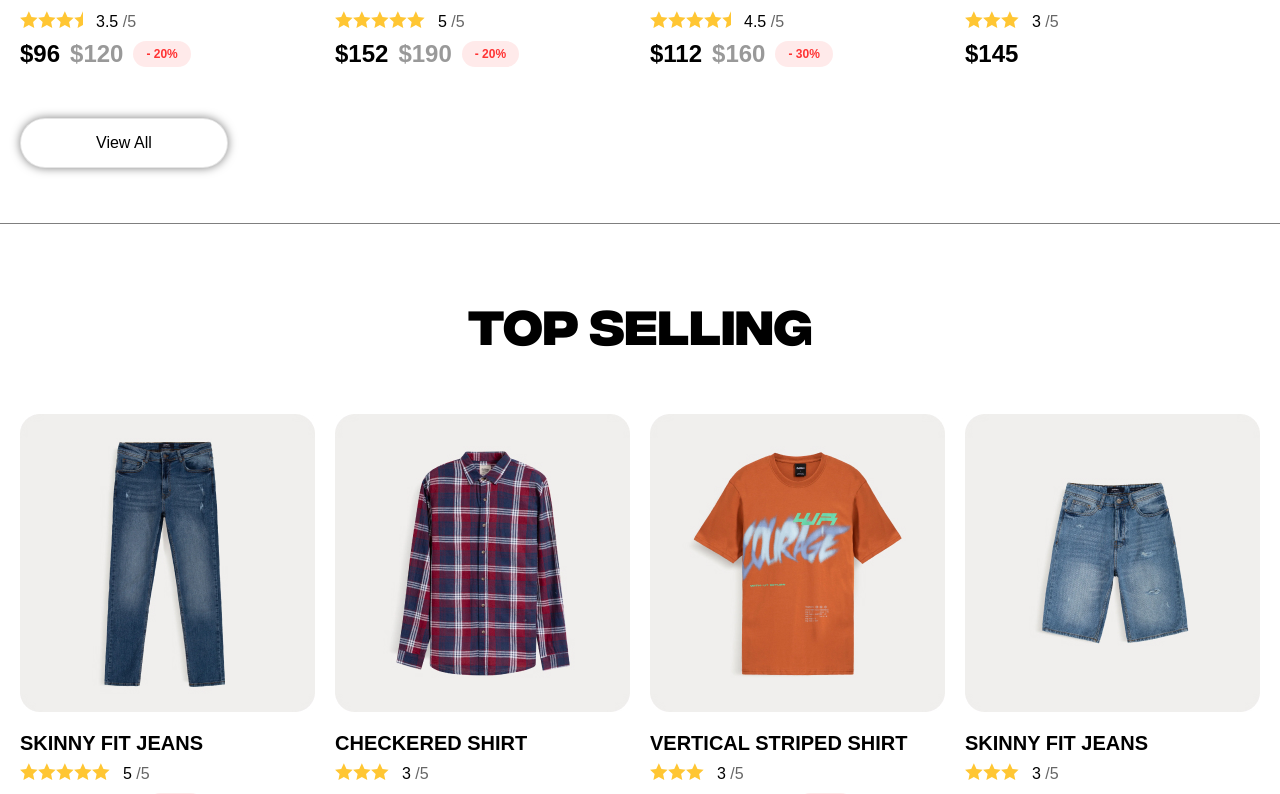
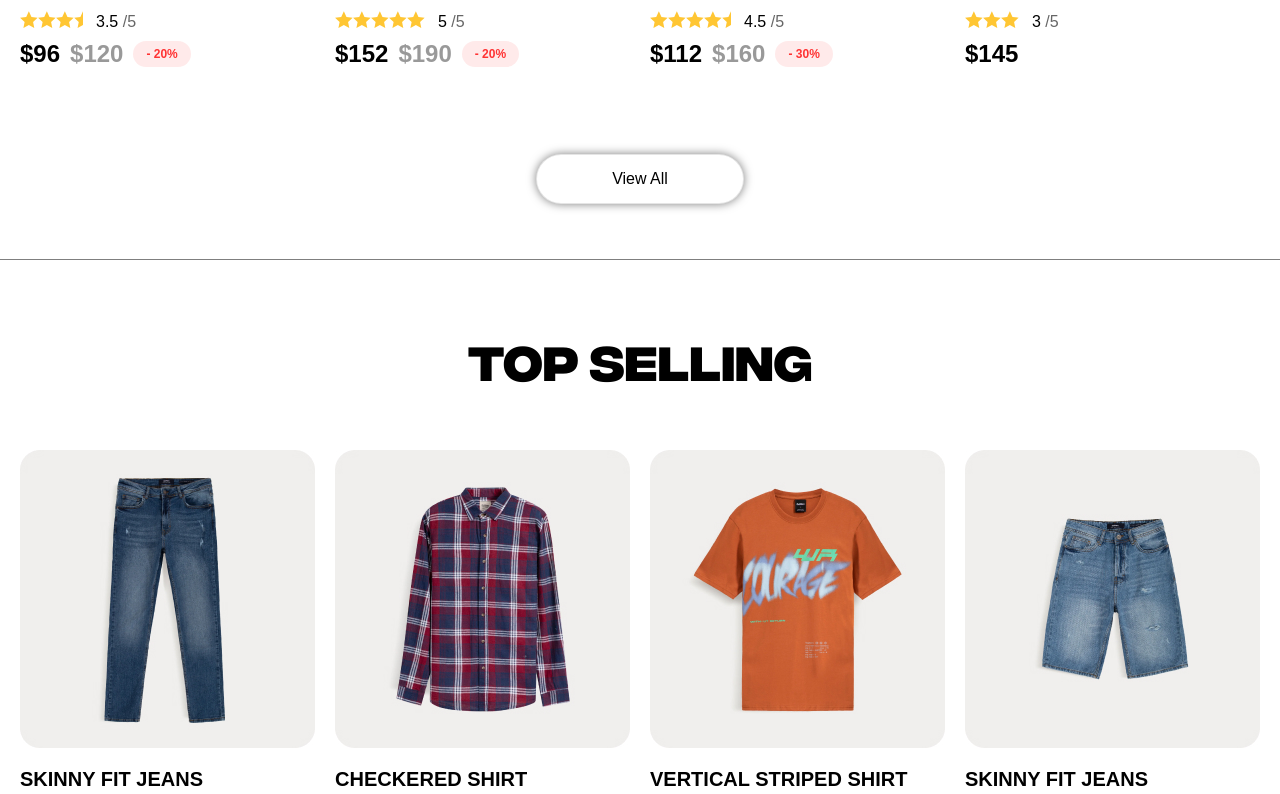
Before and after one commit to Naumilya/Shop.co, a Vue app: page / in a window 1280 px wide. Shown: the part 1526-2320 px from the top of the page. Built offline with nearby package versions, Linux system fonts and the light colour scheme; a web font is replaced by a local one.

Commit message:
feat: add button

```diff
--- a/src/components/common/ProductCardsTemplate/ProductCards.vue
+++ b/src/components/common/ProductCardsTemplate/ProductCards.vue
@@ -9,7 +9,11 @@
           :product="cardProduct"
         />
       </div>
-      <BaseButton class="button_white" :path="'/shop'">View All</BaseButton>
+      <div :class="$style.buttonContainer">
+        <BaseButton :class="$style.productCardsButton" class="button_white" :path="'/shop'">
+          View All
+        </BaseButton>
+      </div>
     </div>
   </section>
 </template>
@@ -58,6 +62,15 @@ onMounted(async () => {
   @include fonts.text-headline-h2;
 }
 
+.buttonContainer {
+  display: flex;
+  justify-content: center;
+  margin-top: 36px;
+}
+
+.productCardsButton {
+}
+
 .containerCards {
   display: flex;
   gap: 20px;
```
